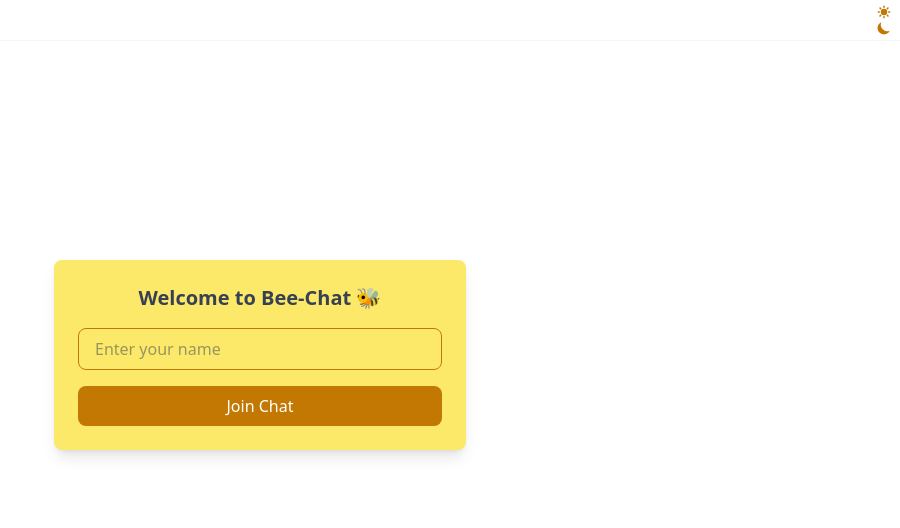
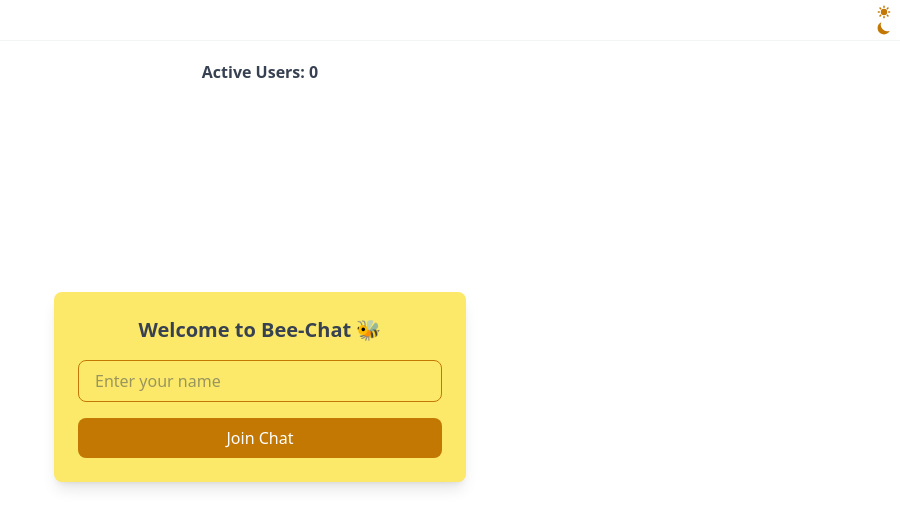
Before and after one commit to DarcMattz/bee-chat-client, a React (Vite) app: page / in a window 1280 px wide. Shown: the top 528 px of the page, without its empty margins (380-1280 px from the left). Built offline with nearby package versions, Linux system fonts and the light colour scheme; no server answers.

Commit message:
add user count display in chat component and manage active users

```diff
--- a/src/components/Chat.jsx
+++ b/src/components/Chat.jsx
@@ -8,6 +8,7 @@ const Chat = () => {
   const [username, setUsername] = useState("");
   const [messages, setMessages] = useState([]);
   const [joined, setJoined] = useState(false);
+  const [userCount, setUserCount] = useState(0); // Track active users
 
   useEffect(() => {
     socket.on("message", (msg) => {
@@ -22,10 +23,15 @@ const Chat = () => {
       setMessages((prev) => [...prev, { user, text: "left the chat" }]);
     });
 
+    socket.on("userCount", (count) => {
+      setUserCount(count);
+    });
+
     return () => {
       socket.off("message");
       socket.off("userJoined");
       socket.off("userLeft");
+      socket.off("userCount");
     };
   }, []);
 
@@ -42,14 +48,17 @@ const Chat = () => {
   return (
     <div className="flex flex-col items-center p-4 py-15 w-full">
       {!joined ? (
-        <Login onJoin={joinChat} />
+        <>
+          <div className="text-center text-gray-700 dark:text-white font-semibold mb-2">
+            Active Users: {userCount}
+          </div>
+          <Login onJoin={joinChat} />
+        </>
       ) : (
         <div className="w-full">
-          <div className="">
-            {" "}
-            {/* Add margin-bottom to prevent overlap */}
-            <Messages messages={messages} username={username}/>
-          </div>
+          {/* Show the user count */}
+
+          <Messages messages={messages} username={username} />
           <MessageInput onSend={sendMessage} />
         </div>
       )}
```
